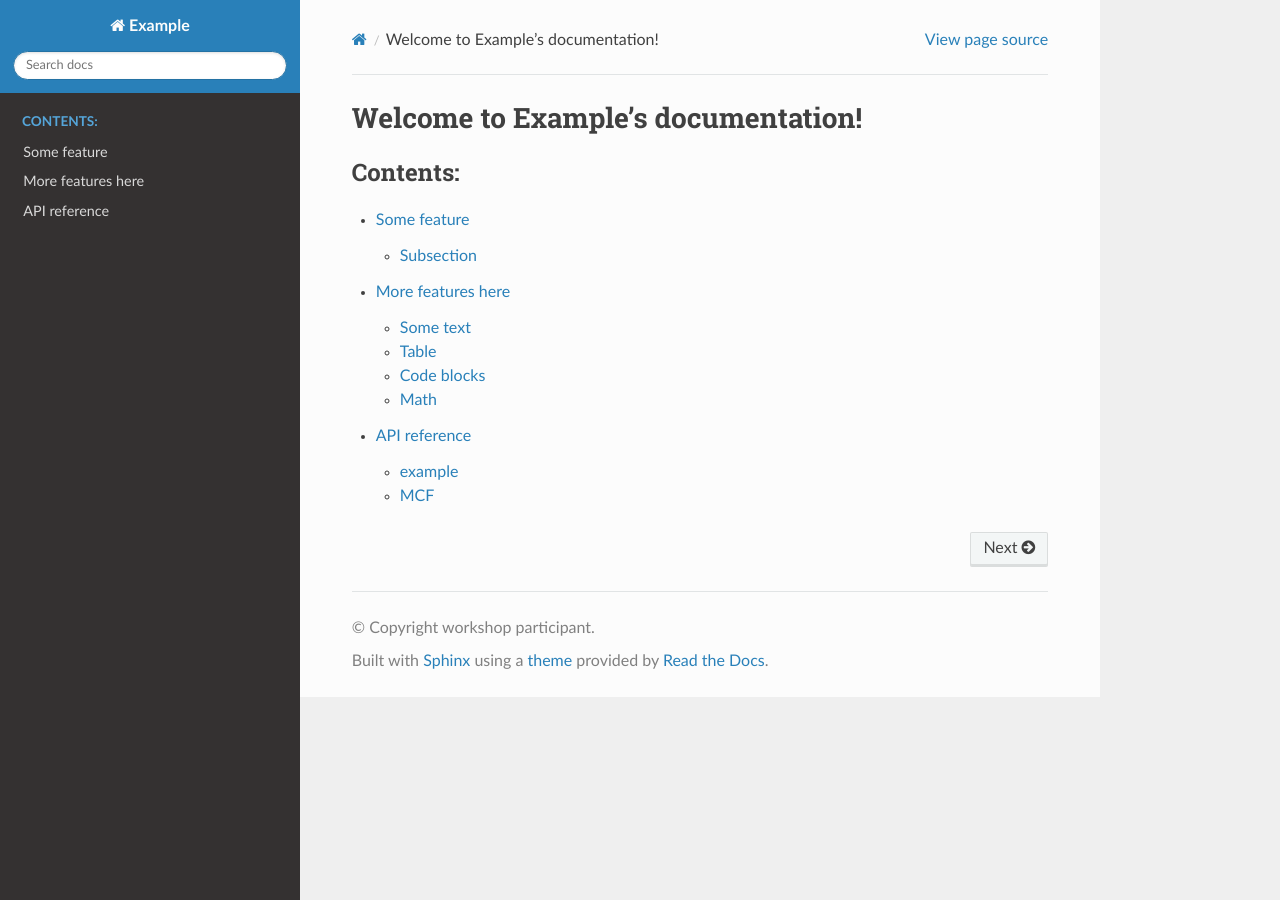
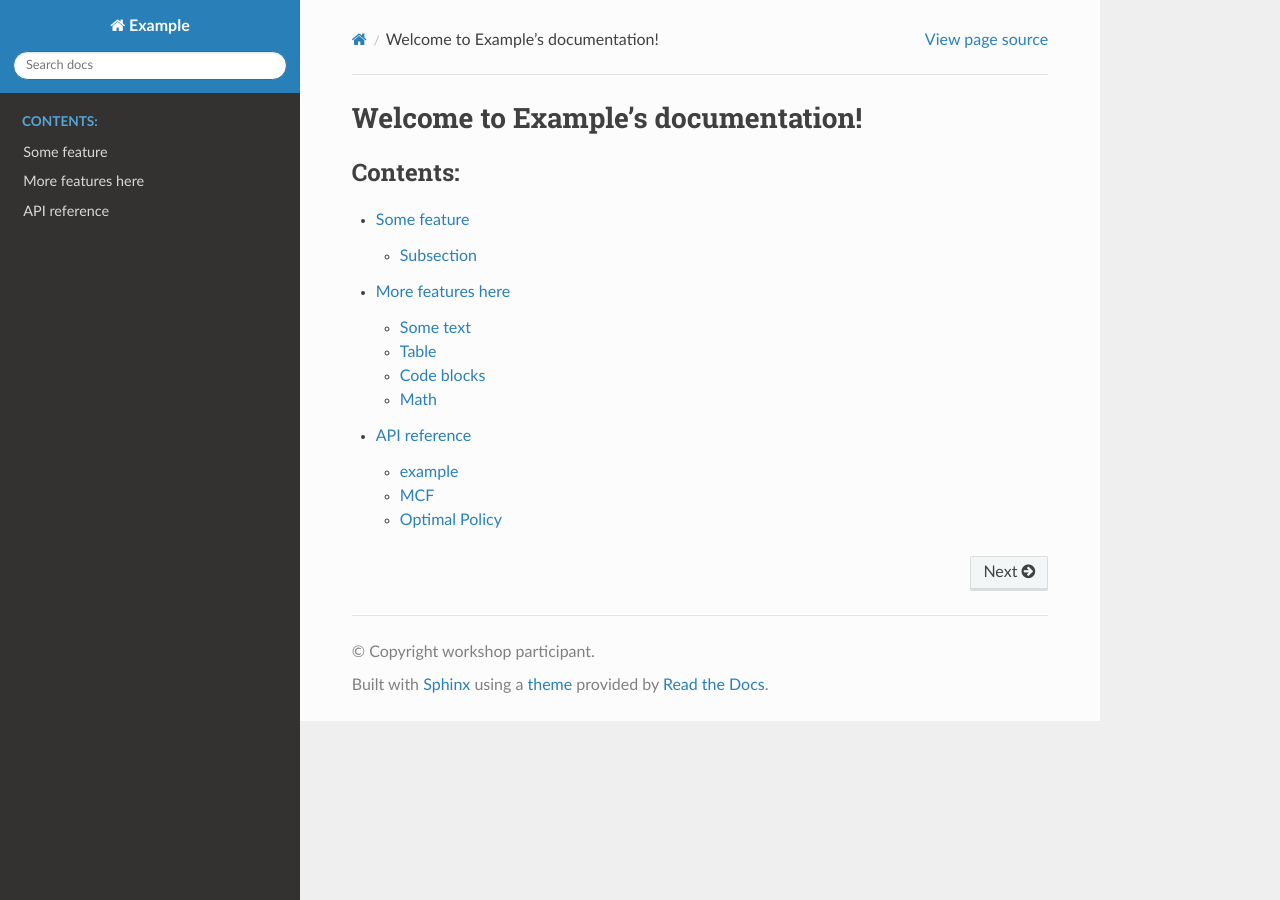
Before and after one commit to aparmendariz/anapaula_githubpages, a Sphinx documentation site: the page built from doc/index.rst, in a window 1280 px wide. Built offline with Sphinx 7.4.7 and the Read the Docs theme 2.0.0, drawn with Linux system fonts in a browser that asks for light colours.

````diff
--- a/doc/api.md
+++ b/doc/api.md
@@ -7,10 +7,16 @@
    :members:
 ```
 
-
 ## MCF
 
 ```{eval-rst}
 .. automodule:: mcf_example
    :members:
 ```
+
+## Optimal Policy
+
+```{eval-rst}
+.. automodule:: optpol_example
+   :members:
+```
````
